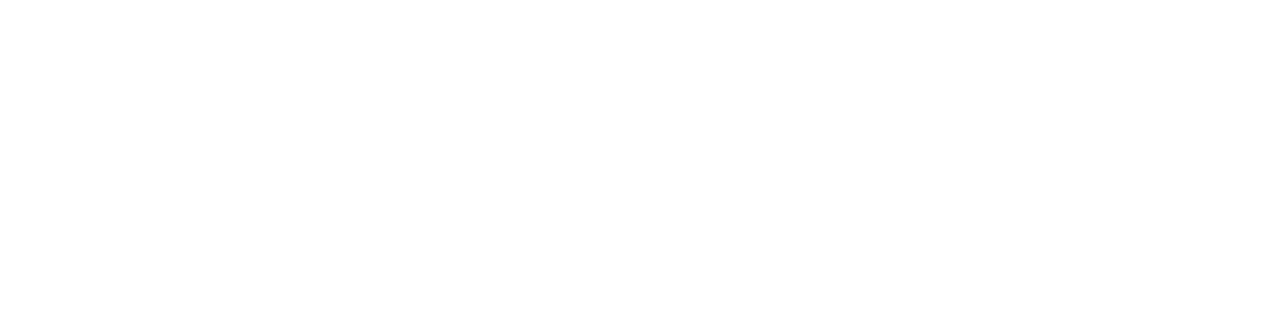
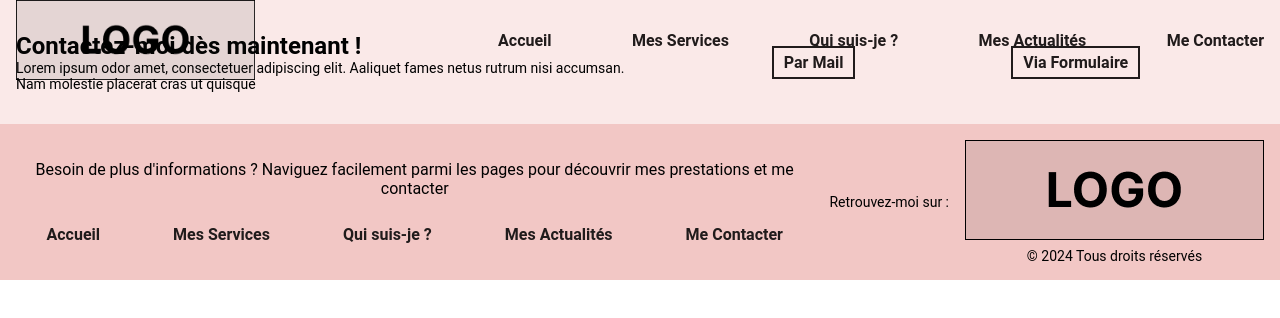
Before and after one commit to Banh-DucLee/tidrone, a Nuxt app: page / in a window 1280 px wide. Shown: the top 318 px of the page. Built offline with nearby package versions, Linux system fonts and the light colour scheme.

Commit message:
Wrapped NuxtPage inside NuxtLayout

```diff
--- a/app.vue
+++ b/app.vue
@@ -1,7 +1,8 @@
 <template>
   <div>
-    <NuxtRouteAnnouncer />
-    <NuxtPage />
+    <NuxtLayout>
+      <NuxtPage />
+    </NuxtLayout>
   </div>
 </template>
 
```
